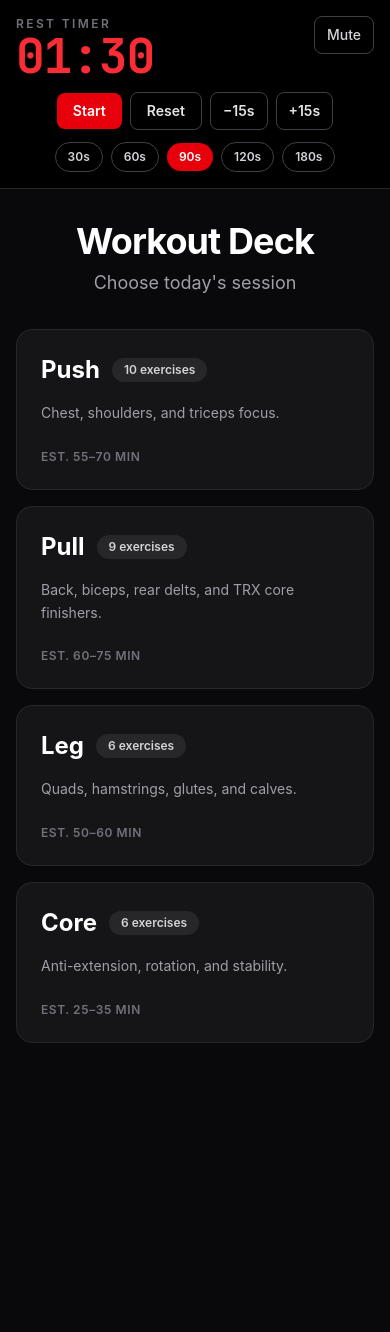
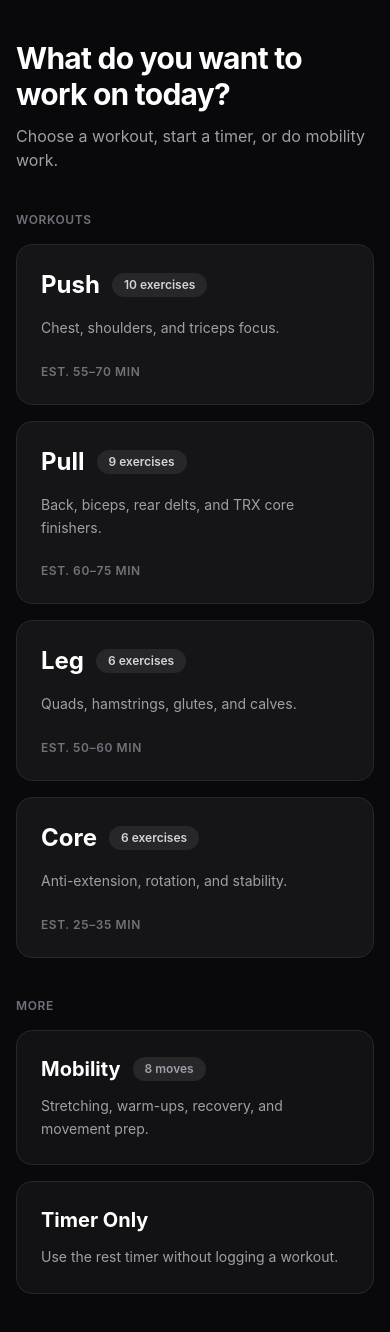
Before and after one commit to mvcyclist/gym, a React (Vite) app: page / in a window 390 px wide. Before the commit the page ends 1075 px from the top, so only its background shows below. Built offline with nearby package versions, Linux system fonts and the light colour scheme.

Commit message:
Simplify landing page; add Timer Only and Mobility

```diff
--- a/src/App.tsx
+++ b/src/App.tsx
@@ -1,6 +1,8 @@
 import { useCallback, useState } from 'react'
 import { getWorkoutById } from './data/workouts'
+import { MobilityView } from './components/MobilityView'
 import { TimerBar } from './components/TimerBar'
+import { TimerOnlyView } from './components/TimerOnlyView'
 import { WorkoutDeck } from './components/WorkoutDeck'
 import { WorkoutSelector } from './components/WorkoutSelector'
 import { useAccurateTimer } from './hooks/useAccurateTimer'
@@ -8,7 +10,10 @@ import { useKeyboardShortcuts } from './hooks/useKeyboardShortcuts'
 import { useWorkoutLog } from './hooks/useWorkoutLog'
 import type { WorkoutCategory } from './types/workout'
 
+type AppScreen = 'home' | 'workout' | 'timer-only' | 'mobility'
+
 function App() {
+  const [screen, setScreen] = useState<AppScreen>('home')
   const [selectedWorkoutType, setSelectedWorkoutType] = useState<WorkoutCategory | null>(null)
   const [currentExerciseIndex, setCurrentExerciseIndex] = useState(0)
   const [muted, setMuted] = useState(false)
@@ -38,6 +43,16 @@ function App() {
     adjustRemaining,
   } = useAccurateTimer({ muted })
 
+  const showTimer = screen === 'workout' || screen === 'timer-only'
+
+  const goHome = useCallback(() => {
+    setScreen('home')
+    setSelectedWorkoutType(null)
+    setCurrentExerciseIndex(0)
+    clearSession()
+    reset()
+  }, [clearSession, reset])
+
   const startRestForExercise = useCallback(
     (exerciseIndex: number) => {
       if (!selectedWorkoutType) return
@@ -54,18 +69,25 @@ function App() {
       startSession(workoutId)
       setSelectedWorkoutType(workoutId)
       setCurrentExerciseIndex(0)
+      setScreen('workout')
       reset()
     },
     [reset, startSession],
   )
 
-  const handleBack = useCallback(() => {
+  const handleSelectTimer = useCallback(() => {
+    setScreen('timer-only')
+    reset()
+  }, [reset])
+
+  const handleSelectMobility = useCallback(() => {
+    setScreen('mobility')
+  }, [])
+
+  const handleBackFromWorkout = useCallback(() => {
     abandonSession()
-    setSelectedWorkoutType(null)
-    setCurrentExerciseIndex(0)
-    clearSession()
-    reset()
-  }, [abandonSession, clearSession, reset])
+    goHome()
+  }, [abandonSession, goHome])
 
   const handlePrevious = useCallback(() => {
     setCurrentExerciseIndex((index) => Math.max(0, index - 1))
@@ -99,11 +121,8 @@ function App() {
     if (!allSetsComplete) return
 
     completeSession()
-    setSelectedWorkoutType(null)
-    setCurrentExerciseIndex(0)
-    clearSession()
-    reset()
-  }, [clearSession, completeSession, currentExerciseIndex, getExerciseLog, reset, selectedWorkoutType])
+    goHome()
+  }, [completeSession, currentExerciseIndex, getExerciseLog, goHome, selectedWorkoutType])
 
   const handleUpdateSet = useCallback(
     (
@@ -152,15 +171,16 @@ function App() {
   }, [pause, start, timerStatus])
 
   useKeyboardShortcuts({
-    enabled: selectedWorkoutType !== null,
-    onPrevious: handlePrevious,
-    onNext: handleNext,
+    enabled: screen === 'workout' || screen === 'timer-only',
+    onPrevious: screen === 'workout' ? handlePrevious : undefined,
+    onNext: screen === 'workout' ? handleNext : undefined,
     onToggleTimer: handleToggleTimer,
     onResetTimer: reset,
   })
 
   return (
     <div className="flex min-h-full flex-col">
+      {showTimer && (
         <TimerBar
           remaining={timerRemaining}
           duration={timerDuration}
@@ -173,9 +193,18 @@ function App() {
           onSetDuration={setDuration}
           onToggleMute={() => setMuted((value) => !value)}
         />
+      )}
 
       <main className="flex-1">
-        {selectedWorkoutType && session ? (
+        {screen === 'home' && (
+          <WorkoutSelector
+            onSelectWorkout={handleSelectWorkout}
+            onSelectTimer={handleSelectTimer}
+            onSelectMobility={handleSelectMobility}
+          />
+        )}
+
+        {screen === 'workout' && selectedWorkoutType && session && (
           <WorkoutDeck
             workoutId={selectedWorkoutType}
             currentExerciseIndex={currentExerciseIndex}
@@ -186,12 +215,14 @@ function App() {
             onDeleteSet={handleDeleteSet}
             onPrevious={handlePrevious}
             onNext={handleNext}
-            onBack={handleBack}
+            onBack={handleBackFromWorkout}
             onFinish={handleFinish}
           />
-        ) : (
-          <WorkoutSelector onSelect={handleSelectWorkout} />
         )}
+
+        {screen === 'timer-only' && <TimerOnlyView onBack={goHome} />}
+
+        {screen === 'mobility' && <MobilityView onBack={goHome} />}
       </main>
     </div>
   )
--- /dev/null
+++ b/src/components/ActionCard.tsx
@@ -0,0 +1,26 @@
+interface ActionCardProps {
+  title: string
+  description: string
+  meta?: string
+  onClick: () => void
+}
+
+export function ActionCard({ title, description, meta, onClick }: ActionCardProps) {
+  return (
+    <button
+      type="button"
+      onClick={onClick}
+      className="group flex h-full flex-col rounded-2xl border border-zinc-800 bg-zinc-900/60 p-6 text-left transition hover:border-zinc-600 hover:bg-zinc-900"
+    >
+      <div className="mb-3 flex items-center justify-between gap-3">
+        <h2 className="text-xl font-bold text-white">{title}</h2>
+        {meta && (
+          <span className="rounded-full bg-zinc-800 px-3 py-1 text-xs font-semibold text-zinc-400">
+            {meta}
+          </span>
+        )}
+      </div>
+      <p className="text-sm leading-relaxed text-zinc-400">{description}</p>
+    </button>
+  )
+}
--- /dev/null
+++ b/src/components/MobilityView.tsx
@@ -0,0 +1,49 @@
+import { mobilityExercises } from '../data/mobility'
+
+interface MobilityViewProps {
+  onBack: () => void
+}
+
+export function MobilityView({ onBack }: MobilityViewProps) {
+  return (
+    <section className="mx-auto w-full max-w-3xl px-4 py-8 sm:px-6">
+      <button
+        type="button"
+        onClick={onBack}
+        className="mb-6 rounded-lg border border-zinc-700 px-4 py-2 text-sm font-semibold text-zinc-300 transition hover:border-zinc-500 hover:bg-zinc-900"
+      >
+        Back to home
+      </button>
+
+      <div className="mb-8">
+        <p className="text-sm font-semibold uppercase tracking-wider text-zinc-500">Mobility</p>
+        <h1 className="mt-1 text-3xl font-bold text-white">Movement prep & recovery</h1>
+        <p className="mt-2 text-zinc-400">
+          Stretching, warm-ups, and recovery. Use Timer Only if you want a rest clock.
+        </p>
+      </div>
+
+      <ol className="space-y-3">
+        {mobilityExercises.map((exercise, index) => (
+          <li
+            key={exercise.id}
+            className="rounded-xl border border-zinc-800 bg-zinc-900/80 px-5 py-4"
+          >
+            <div className="flex items-start justify-between gap-3">
+              <div>
+                <p className="text-xs font-semibold text-zinc-500">#{index + 1}</p>
+                <h2 className="text-lg font-semibold text-white">{exercise.name}</h2>
+              </div>
+              <span className="shrink-0 text-xs font-medium text-zinc-400">{exercise.duration}</span>
+            </div>
+            <p className="mt-1 text-sm text-zinc-500">{exercise.focus}</p>
+          </li>
+        ))}
+      </ol>
+
+      <p className="mt-6 text-center text-xs text-zinc-600">
+        Detailed mobility videos and cues coming soon.
+      </p>
+    </section>
+  )
+}
--- /dev/null
+++ b/src/components/TimerOnlyView.tsx
@@ -0,0 +1,20 @@
+interface TimerOnlyViewProps {
+  onBack: () => void
+}
+
+export function TimerOnlyView({ onBack }: TimerOnlyViewProps) {
+  return (
+    <section className="mx-auto w-full max-w-6xl px-4 py-6 sm:px-6">
+      <button
+        type="button"
+        onClick={onBack}
+        className="rounded-lg border border-zinc-700 px-4 py-2 text-sm font-semibold text-zinc-300 transition hover:border-zinc-500 hover:bg-zinc-900"
+      >
+        Back to home
+      </button>
+      <p className="mt-6 text-center text-sm text-zinc-500">
+        Use the timer above for rest between sets or mobility work.
+      </p>
+    </section>
+  )
+}
--- a/src/components/WorkoutSelector.tsx
+++ b/src/components/WorkoutSelector.tsx
@@ -1,23 +1,59 @@
+import { mobilityExercises } from '../data/mobility'
 import { workouts } from '../data/workouts'
 import type { WorkoutCategory } from '../types/workout'
+import { ActionCard } from './ActionCard'
 import { WorkoutCard } from './WorkoutCard'
 
 interface WorkoutSelectorProps {
-  onSelect: (workoutId: WorkoutCategory) => void
+  onSelectWorkout: (workoutId: WorkoutCategory) => void
+  onSelectTimer: () => void
+  onSelectMobility: () => void
 }
 
-export function WorkoutSelector({ onSelect }: WorkoutSelectorProps) {
+export function WorkoutSelector({
+  onSelectWorkout,
+  onSelectTimer,
+  onSelectMobility,
+}: WorkoutSelectorProps) {
+  const strengthWorkouts = workouts.filter((workout) =>
+    ['push', 'pull', 'leg', 'core'].includes(workout.id),
+  )
+
   return (
-    <section className="mx-auto w-full max-w-5xl px-4 py-8 sm:px-6">
-      <div className="mb-8 text-center">
-        <h1 className="text-4xl font-bold tracking-tight text-white sm:text-5xl">Workout Deck</h1>
-        <p className="mt-2 text-lg text-zinc-400">Choose today&apos;s session</p>
+    <section className="mx-auto w-full max-w-5xl px-4 py-10 sm:px-6 sm:py-12">
+      <div className="mb-10">
+        <h1 className="text-3xl font-bold tracking-tight text-white sm:text-4xl">
+          What do you want to work on today?
+        </h1>
+        <p className="mt-3 text-base text-zinc-400 sm:text-lg">
+          Choose a workout, start a timer, or do mobility work.
+        </p>
       </div>
 
+      <div className="mb-4">
+        <p className="text-xs font-semibold uppercase tracking-wider text-zinc-500">Workouts</p>
+      </div>
       <div className="grid gap-4 sm:grid-cols-2">
-        {workouts.map((workout) => (
-          <WorkoutCard key={workout.id} workout={workout} onSelect={onSelect} />
+        {strengthWorkouts.map((workout) => (
+          <WorkoutCard key={workout.id} workout={workout} onSelect={onSelectWorkout} />
         ))}
+      </div>
+
+      <div className="mb-4 mt-10">
+        <p className="text-xs font-semibold uppercase tracking-wider text-zinc-500">More</p>
+      </div>
+      <div className="grid gap-4 sm:grid-cols-2">
+        <ActionCard
+          title="Mobility"
+          description="Stretching, warm-ups, recovery, and movement prep."
+          meta={`${mobilityExercises.length} moves`}
+          onClick={onSelectMobility}
+        />
+        <ActionCard
+          title="Timer Only"
+          description="Use the rest timer without logging a workout."
+          onClick={onSelectTimer}
+        />
       </div>
     </section>
   )
--- /dev/null
+++ b/src/data/mobility.ts
@@ -0,0 +1,17 @@
+export interface MobilityExercise {
+  id: string
+  name: string
+  duration: string
+  focus: string
+}
+
+export const mobilityExercises: MobilityExercise[] = [
+  { id: 'mob-1', name: 'World\'s Greatest Stretch', duration: '30–45 sec each side', focus: 'Hips, thoracic spine' },
+  { id: 'mob-2', name: 'Hip Flexor Stretch', duration: '45–60 sec each side', focus: 'Hip flexors' },
+  { id: 'mob-3', name: 'Thoracic Rotation', duration: '8–10 each side', focus: 'Upper back' },
+  { id: 'mob-4', name: 'Hamstring Stretch', duration: '45–60 sec each side', focus: 'Hamstrings' },
+  { id: 'mob-5', name: 'Shoulder CARs', duration: '5–8 each direction', focus: 'Shoulders' },
+  { id: 'mob-6', name: 'Cat-Cow', duration: '10–12 reps', focus: 'Spine' },
+  { id: 'mob-7', name: 'Deep Squat Hold', duration: '30–60 sec', focus: 'Ankles, hips' },
+  { id: 'mob-8', name: 'Band Pull-Aparts', duration: '15–20 reps', focus: 'Upper back, posture' },
+]
```
Lines whose indentation alone changed are shown as unchanged.
